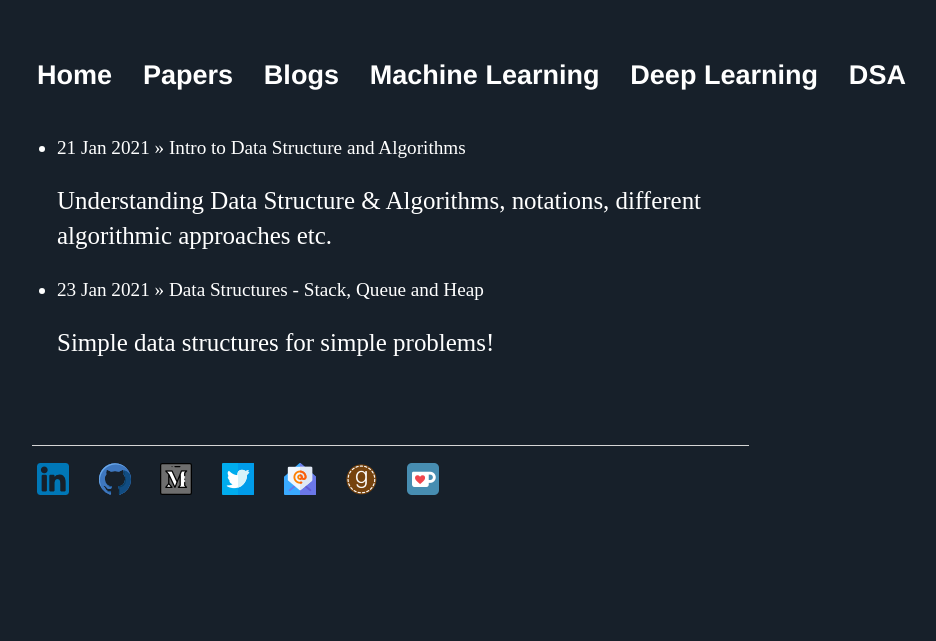
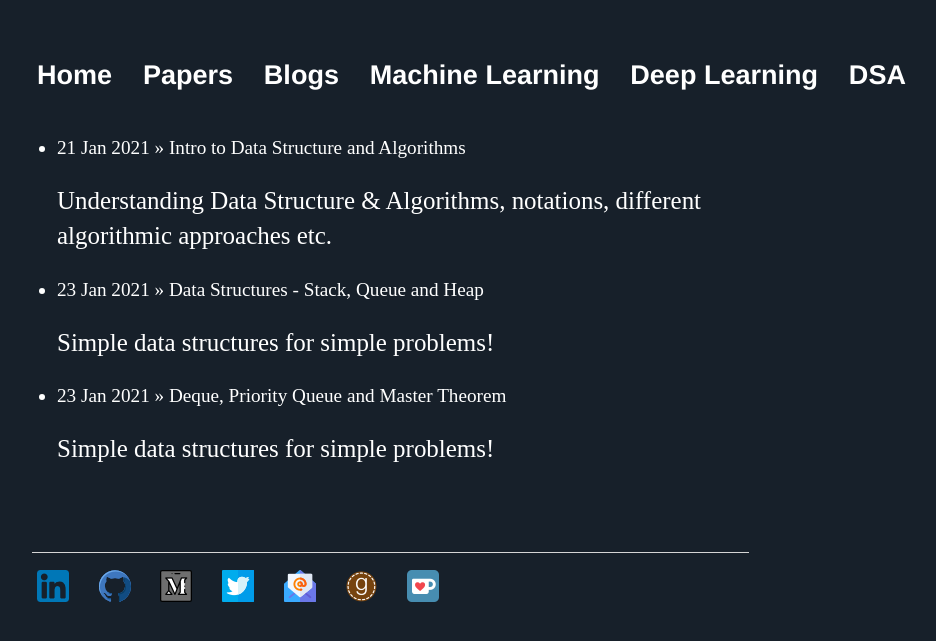
Before and after one commit to Mayurji/mayurji.github.io, a Jekyll site: the page built from data-structure-algorithms/index.html, in a window 1280 px wide. Shown: the top 641 px of the page, without its empty margins (160-1096 px from the left). Built offline with Jekyll 4.4.1, drawn with Linux system fonts in a browser that asks for light colours.

Commit message:
Update 2021-01-25-DSA_3.md

```diff
--- a/_data-structure-algorithms/2021-01-25-DSA_3.md
+++ b/_data-structure-algorithms/2021-01-25-DSA_3.md
@@ -1,3 +1,10 @@
+---
+layout: data-structure-algorithms
+title: Deque, Priority Queue and Master Theorem
+description: Simple data structures for simple problems!
+date:   2021-01-23 13:43:52 +0530
+---
+
 ## Data Structures - Deque, Priority Queue & Master Theorem
 
 In previous blog post, we discussed [Stack, Queue and Heap](https://mayurji.github.io/data-structure-algorithms/2021-01-23-DSA_2) and in continuation with that, we'll discuss variants of Queue and how heap acts as best data structure to perform priority queue and what is master theorem & why its used.
```
